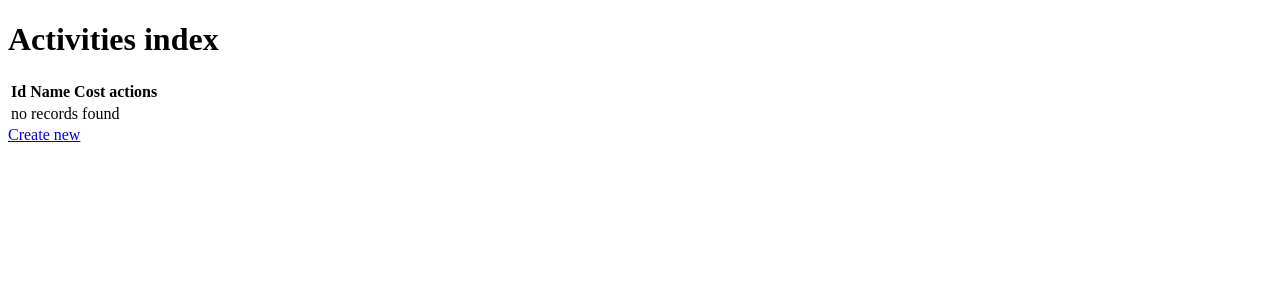
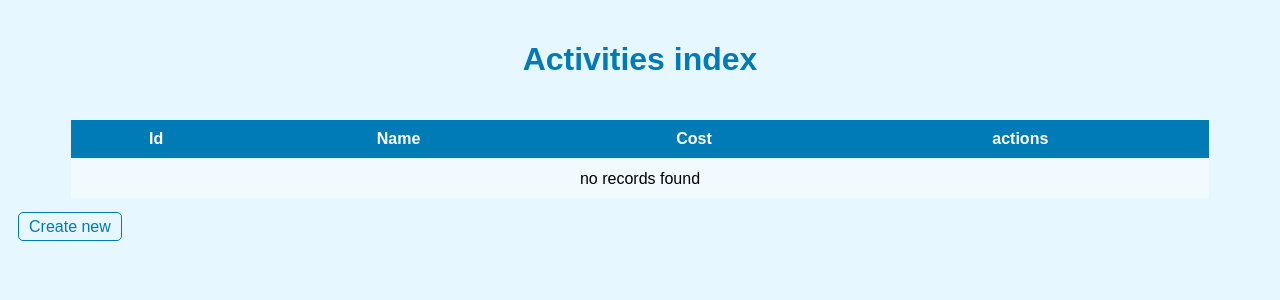
Before and after one commit to Turbotard/Symfony-Project, a Symfony app: template templates/activities/index.html.twig in a window 1280 px wide. Shown: the top 300 px of the page. Run offline with Twig, Linux system fonts and the light colour scheme; the template is opened without the code that fills it, so the values that code supplies are empty; some libraries are stand-ins or nearby versions.

Commit message:
new style for indexs

```diff
--- a/templates/activities/index.html.twig
+++ b/templates/activities/index.html.twig
@@ -1,6 +1,71 @@
 {% extends 'base.html.twig' %}
 
 {% block title %}Activities index{% endblock %}
+
+{% block stylesheets %}
+    {{ parent() }}
+    <style>
+        /* Form general styles */
+        body {
+            background-color: #e6f7ff;
+            font-family: Arial, sans-serif;
+        }
+
+        /* Header style */
+        h1 {
+            text-align: center;
+            color: #007bb5;
+            padding: 20px 0;
+        }
+
+        /* Table styles */
+        .table {
+            width: 90%;
+            margin: 20px auto;
+            border-collapse: collapse;
+        }
+
+        .table thead {
+            background-color: #007bb5;
+            color: #ffffff;
+        }
+
+        .table thead th {
+            padding: 10px;
+            border-bottom: 2px solid #e6f7ff;
+        }
+
+        .table tbody tr:nth-child(odd) {
+            background-color: #f0faff;
+        }
+
+        .table tbody tr:nth-child(even) {
+            background-color: #c9e6ff;
+        }
+
+        .table td {
+            padding: 10px;
+            text-align: center;
+        }
+
+        /* Link styles */
+        a {
+            color: #007bb5;
+            text-decoration: none;
+            margin: 0 10px;
+            padding: 5px 10px;
+            background-color: #e6f7ff;
+            border: 1px solid #007bb5;
+            border-radius: 5px;
+            transition: background-color 0.3s, color 0.3s;
+        }
+
+        a:hover {
+            background-color: #007bb5;
+            color: #ffffff;
+        }
+    </style>
+{% endblock %}
 
 {% block body %}
     <h1>Activities index</h1>
@@ -33,5 +98,5 @@
         </tbody>
     </table>
 
-    <a href="{{ path('app_activities_new') }}">Create new</a>
+    <a href="{{ path('app_activities_new') }}" class="create-btn">Create new</a>
 {% endblock %}
```
Also changed, not shown: templates/friend_group/index.html.twig (+70 -5 lines). Lines whose indentation alone changed are shown as unchanged.
